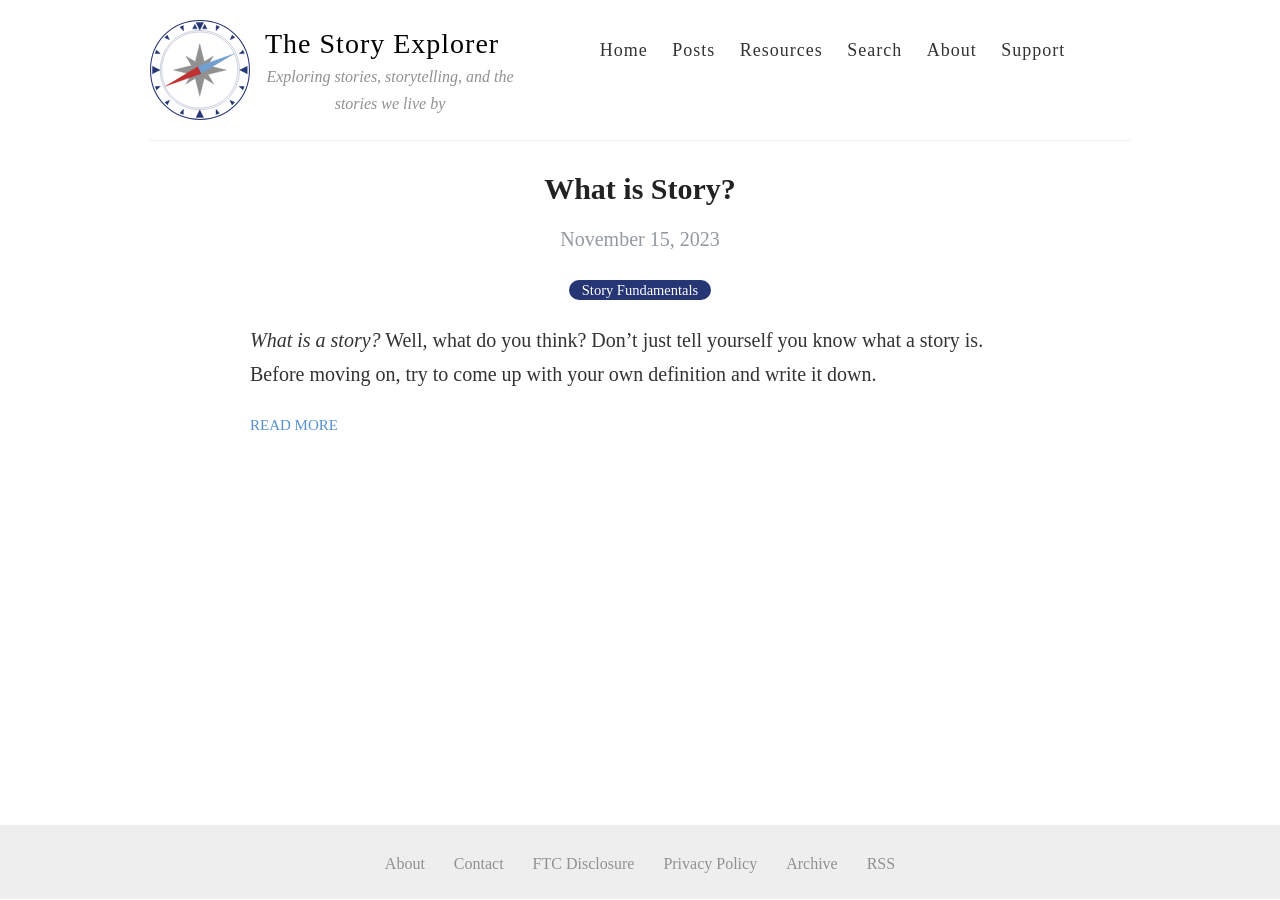
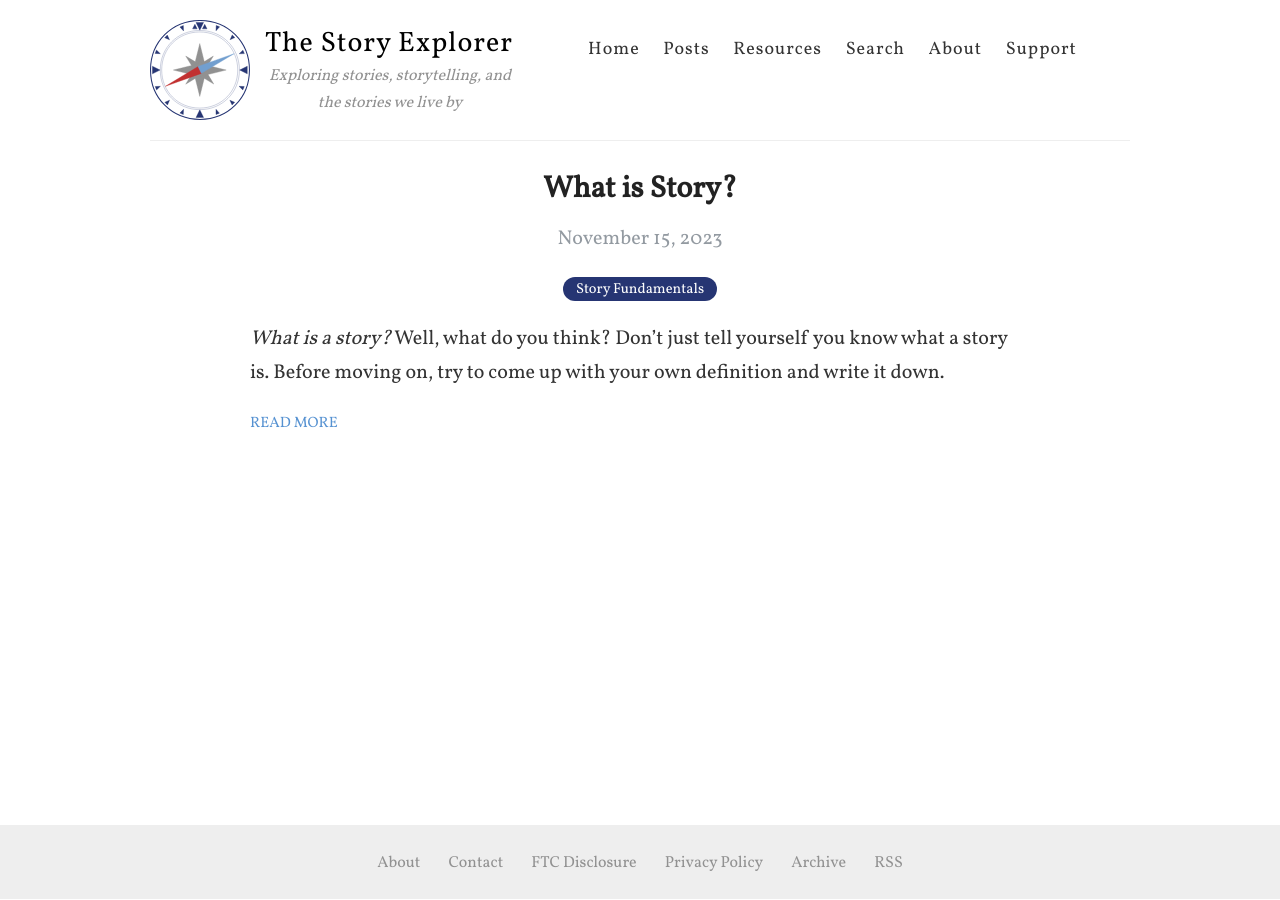
Before and after one commit to storyexplorer/The-Story-Explorer, a Jekyll site: the page built from index.html, in a window 1280 px wide. Built offline with Jekyll 4.4.1, drawn with Linux system fonts in a browser that asks for light colours; some web fonts are replaced; the list of posts is cut into pages by our own code.

Commit message:
Update font again

```diff
--- a/assets/style.scss
+++ b/assets/style.scss
@@ -15,7 +15,7 @@
 
 @font-face {
   font-family: $site_font;
-  src: url("../assets/fonts/vollkorn-4-105");
+  src: url("../assets/fonts/Vollkorn-Regular.ttf");
   font-weight: bolder;
 }
 
```
Also changed, not shown: assets/fonts/Vollkorn-Regular.ttf (added).
